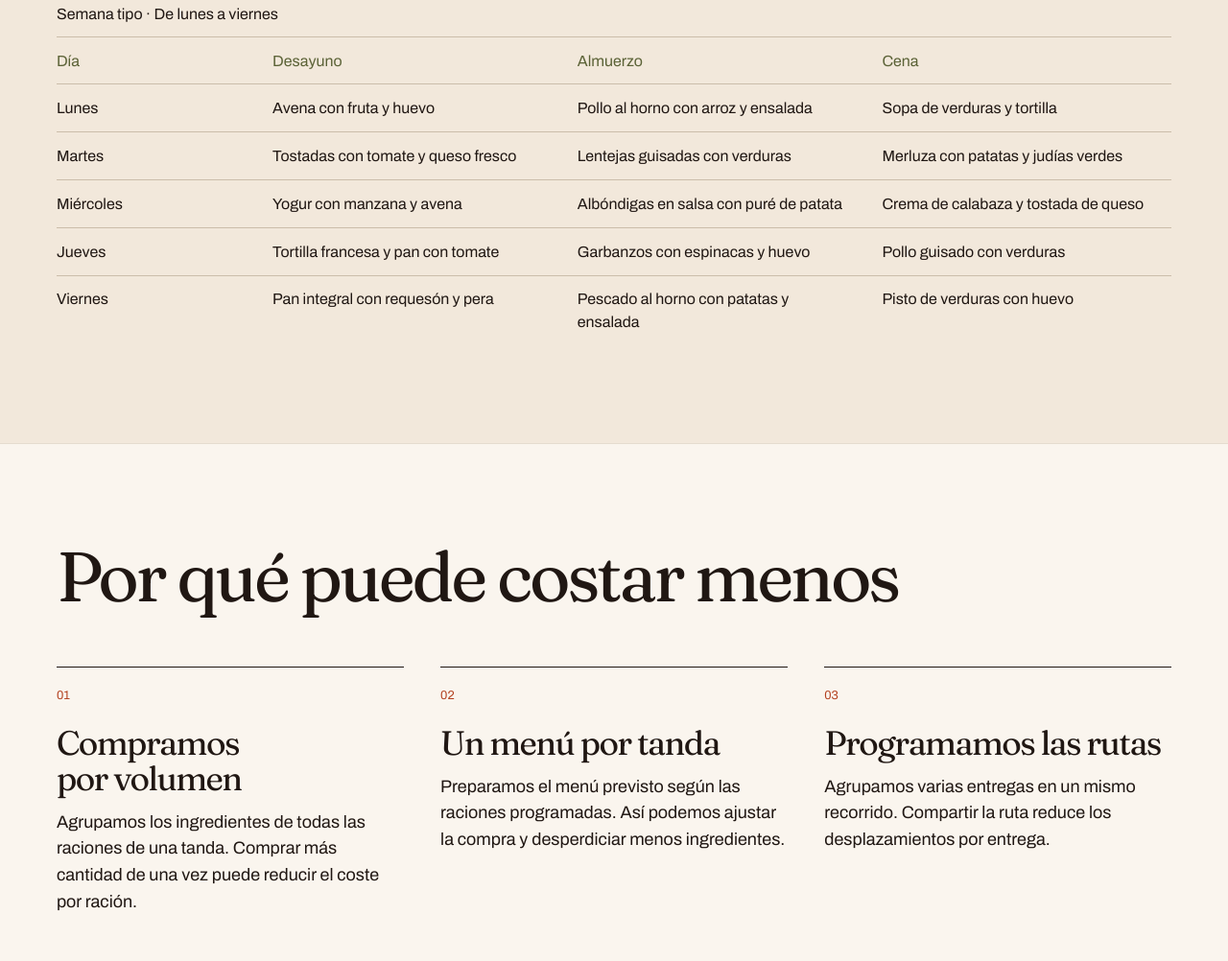
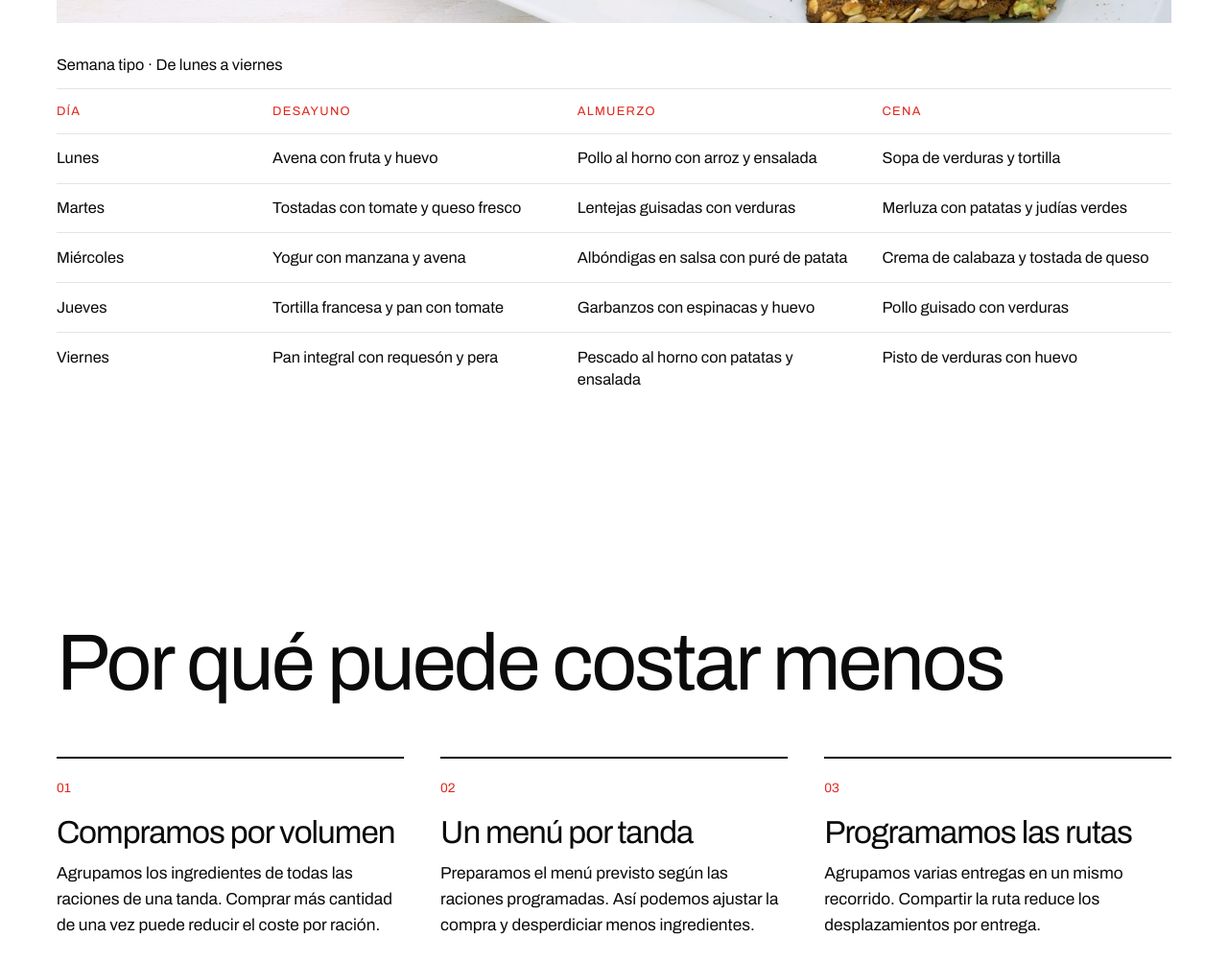
Before and after one commit to JOSETRA44/minchay, an Astro site: page /como-funciona in a window 1280 px wide. Shown: the part 1570-2572 px from the top of the page at 96% size. Built offline with nearby package versions, Linux system fonts and the light colour scheme; Astro itself is replaced by a stand-in of ours.

Commit message:
Sistema visual v2 fiel a la referencia: negro, blanco y rojo, grotesca pesada y retícula

```diff
--- a/src/components/layout/Footer.astro
+++ b/src/components/layout/Footer.astro
@@ -14,4 +14,5 @@ import { site, ruta } from '../../lib/site';
       </ul>
     </nav>
   </div>
+  <div class="wrap"><p class="footer-giant" aria-hidden="true">minchay<span>.</span></p></div>
 </footer>
--- a/src/components/sections/Nombre.astro
+++ b/src/components/sections/Nombre.astro
@@ -2,10 +2,10 @@
 import { origen } from '../../domain/servicio';
 import Reveal from '../ui/Reveal.astro';
 ---
-<section class="section origin" aria-labelledby="nombre-title">
+<section class="section origin ruled" aria-labelledby="nombre-title">
   <div class="wrap">
     <Reveal>
-      <h2 id="nombre-title">Pasado mañana.</h2>
+      <h2 id="nombre-title">Pasado <span>mañana.</span></h2>
       <p>{origen}</p>
     </Reveal>
   </div>
--- a/src/components/sections/Planes.astro
+++ b/src/components/sections/Planes.astro
@@ -7,7 +7,7 @@ interface Props { standalone?: boolean }
 const { standalone = false } = Astro.props;
 const PlanHeading = standalone ? 'h2' : 'h3';
 ---
-<section class:list={['section plans-section', { 'page-intro': standalone }]} aria-labelledby="planes-title">
+<section class:list={['section plans-section ruled', { 'page-intro': standalone }]} aria-labelledby="planes-title">
   <div class="wrap">
     <SectionHeading id="planes-title" title="Planes de suscripción" level={standalone ? 1 : 2}>
       <p>Elige qué comidas quieres recibir y dónde encajan en tu semana.</p>
--- a/src/layouts/BaseLayout.astro
+++ b/src/layouts/BaseLayout.astro
@@ -1,7 +1,9 @@
 ---
 import '@fontsource/archivo/latin-400.css';
 import '@fontsource/archivo/latin-600.css';
-import '@fontsource/fraunces/latin-600.css';
+import '@fontsource/archivo/latin-700.css';
+import '@fontsource/archivo/latin-800.css';
+import '@fontsource/archivo/latin-900.css';
 import '../styles/global.css';
 import Header from '../components/layout/Header.astro';
 import Footer from '../components/layout/Footer.astro';
@@ -25,7 +27,7 @@ const schema = structuredData(page, base);
     <meta name="description" content={description} />
     <link rel="canonical" href={canonical.href} />
     <link rel="icon" href={ruta('/favicon.svg')} type="image/svg+xml" />
-    <meta name="theme-color" content="#FAF5EE" />
+    <meta name="theme-color" content="#0B0B0B" />
     <meta name="robots" content={page === 'error' ? 'noindex, follow' : 'index, follow'} />
     <meta property="og:type" content="website" />
     <meta property="og:site_name" content={site.name} />
--- a/src/styles/global.css
+++ b/src/styles/global.css
@@ -9,46 +9,56 @@
 
 @layer base {
   :root {
-    --cream: #FAF5EE;
-    --ink: #201713;
-    --accent: #B3401E;
-    --olive: #5B6236;
-    --line: #E5DCCF;
-    --paper: #F2E8DB;
-    --photo: #DABB9E;
-    --serif: "Fraunces", Georgia, serif;
-    --sans: "Archivo", Arial, sans-serif;
+    --black: #0B0B0B;
+    --white: #FFFFFF;
+    --red: #E1251B;
+    --grey: #6E6E6E;
+    --line-light: #E4E4E4;
+    --line-dark: #2A2A2A;
+    --photo: #D8D8D8;
+    --sans: "Archivo", "Helvetica Neue", Arial, sans-serif;
     --gutter: clamp(1.125rem, 4.6vw, 5rem);
-    --section-space: clamp(3.5rem, 8vw, 8rem);
+    --section-space: clamp(4rem, 9vw, 9rem);
+    --gl: rgba(0, 0, 0, .08);
   }
 
-  body { background: var(--cream); color: var(--ink); font: 400 clamp(1.0625rem, 1.45vw, 1.125rem)/1.55 var(--sans); }
-  h1, h2, h3 { font-family: var(--serif); font-weight: 600; line-height: .99; letter-spacing: -.045em; text-wrap: balance; }
-  h1 { font-size: clamp(3.1rem, 7.5vw, 8rem); }
-  h2 { font-size: clamp(2.55rem, 5.7vw, 6rem); }
-  h3 { font-size: clamp(1.65rem, 2.75vw, 2.9rem); line-height: 1.05; }
+  body { background: var(--white); color: var(--black); font: 400 clamp(1rem, 1.35vw, 1.125rem)/1.55 var(--sans); }
+  h1, h2, h3 { font-family: var(--sans); font-weight: 800; line-height: .95; letter-spacing: -.03em; text-wrap: balance; }
+  h1 { font-size: clamp(3.2rem, 8.5vw, 9rem); }
+  h2 { font-size: clamp(2.6rem, 6.5vw, 6.75rem); }
+  h3 { font-size: clamp(1.6rem, 2.6vw, 2.75rem); line-height: 1; }
   p { max-inline-size: 64ch; }
   a { color: inherit; text-underline-offset: .2em; }
-  a:hover { color: var(--accent); }
-  :focus-visible { outline: 3px solid var(--accent); outline-offset: 4px; }
-  :target { scroll-margin-top: 1rem; }
-  ::selection { background: var(--accent); color: var(--cream); }
+  a:hover { color: var(--red); }
+  :focus-visible { outline: 3px solid var(--red); outline-offset: 4px; }
+  :target { scroll-margin-top: 5.5rem; }
+  ::selection { background: var(--red); color: var(--white); }
 }
 
 @layer layout {
-  .wrap { inline-size: min(100% - 2 * var(--gutter), 96rem); margin-inline: auto; }
-  .section { padding-block: var(--section-space); border-block-start: 1px solid var(--line); }
+  .wrap { inline-size: min(100% - 2 * var(--gutter), 110rem); margin-inline: auto; }
+  /* Retícula de líneas verticales visibles, como en la referencia */
+  .ruled {
+    background-image:
+      linear-gradient(var(--gl), var(--gl)),
+      linear-gradient(var(--gl), var(--gl)),
+      linear-gradient(var(--gl), var(--gl));
+    background-size: 1px 100%, 1px 100%, 1px 100%;
+    background-position: 25% 0, 50% 0, 75% 0;
+    background-repeat: no-repeat;
+  }
+  .section { padding-block: var(--section-space); }
   .page-intro { padding-block-start: clamp(3rem, 7vw, 7rem); }
   .section-heading { margin-block-end: clamp(1.75rem, 4.5vw, 4rem); }
-  .section-heading p:where(:not(.eyebrow)) { margin-block-start: 1rem; }
-  .eyebrow { font-size: .75rem; font-weight: 600; letter-spacing: .13em; text-transform: uppercase; }
-  .section-heading .eyebrow { margin-block-end: .75rem; color: var(--olive); }
+  .section-heading p:where(:not(.eyebrow)) { margin-block-start: 1rem; max-inline-size: 46ch; }
+  .eyebrow { font-size: .78rem; font-weight: 700; letter-spacing: .14em; text-transform: uppercase; }
+  .section-heading .eyebrow { margin-block-end: .9rem; color: var(--red); }
   .editorial-grid { display: grid; grid-template-columns: repeat(3, minmax(0, 1fr)); gap: clamp(1.5rem, 3vw, 3rem); padding: 0; }
-  .editorial-grid > * { min-inline-size: 0; padding-block: 1.25rem; border-block-start: 1px solid var(--ink); }
-  .editorial-grid :is(h2, h3) { font-size: clamp(1.65rem, 2.75vw, 2.9rem); line-height: 1.05; }
+  .editorial-grid > * { min-inline-size: 0; padding-block: 1.25rem; border-block-start: 2px solid currentColor; }
+  .editorial-grid :is(h2, h3) { font-size: clamp(1.6rem, 2.6vw, 2.75rem); line-height: 1; }
   .editorial-grid :is(h2, h3) + p { margin-block-start: .8rem; }
   .sr-only, .skip:not(:focus) { position: absolute; inline-size: 1px; block-size: 1px; overflow: hidden; clip-path: inset(50%); white-space: nowrap; }
-  .skip:focus { position: fixed; z-index: 1; inset: .75rem auto auto .75rem; padding: .75rem; background: var(--cream); }
+  .skip:focus { position: fixed; z-index: 10; inset: .75rem auto auto .75rem; padding: .75rem; background: var(--white); color: var(--black); }
 
   @media (max-width: 43rem) {
     .editorial-grid { grid-template-columns: 1fr; gap: .75rem; }
@@ -56,92 +66,116 @@
 }
 
 @layer components {
-  .site-header { border-block-end: 1px solid var(--line); }
-  .header-inner { display: flex; min-block-size: 5rem; align-items: center; justify-content: space-between; gap: .75rem 1.5rem; }
-  .wordmark { font: 600 clamp(2.15rem, 3.1vw, 3rem)/.85 var(--serif); letter-spacing: -.085em; text-decoration: none; }
-  .wordmark span { color: var(--accent); }
+  /* Cabecera: barra negra fina, siempre visible */
+  .site-header { background: var(--black); color: var(--white); position: sticky; top: 0; z-index: 5; }
+  .header-inner { display: flex; min-block-size: 4.25rem; align-items: center; justify-content: space-between; gap: .75rem 1.5rem; }
+  .wordmark { font: 800 clamp(1.7rem, 2.4vw, 2.3rem)/1 var(--sans); letter-spacing: -.05em; text-decoration: none; }
+  .wordmark span { color: var(--red); }
+  .site-header .wordmark:hover { color: var(--white); }
   .header-inner ul, .footer-inner ul { display: flex; flex-wrap: wrap; list-style: none; padding: 0; gap: .5rem clamp(1rem, 2.6vw, 2.5rem); }
-  .header-inner nav a, .footer-inner nav a { font-size: .9rem; text-decoration: none; }
-  .header-inner nav a:is(:hover, [aria-current]), .footer-inner nav a:hover { color: var(--accent); text-decoration: underline; }
-  .header-cta { font-size: .85rem; font-weight: 600; color: var(--accent); }
-  .hero { display: grid; grid-template-columns: minmax(0, 1.24fr) minmax(0, 1fr); align-items: stretch; gap: clamp(1.5rem, 4.2vw, 4.5rem); padding-block: clamp(2.5rem, 6vw, 6.5rem); }
-  .hero-copy { align-self: center; }
-  .hero h1 { font-size: clamp(3rem, 5.9vw, 7.1rem); margin-block: 1rem 1.4rem; text-wrap: initial; }
-  .hero h1 em { font-style: normal; color: var(--accent); }
-  .hero .eyebrow { color: var(--olive); display: flex; align-items: center; gap: .6rem; }
-  .dot { inline-size: .45rem; block-size: .45rem; border-radius: 50%; background: var(--accent); }
-  .lead { max-inline-size: 53ch; }
-  .actions { display: flex; flex-wrap: wrap; align-items: center; gap: .85rem 1.25rem; margin-block-start: 1.65rem; }
-  .button { display: inline-flex; align-items: baseline; justify-content: space-between; gap: .65rem; padding: .8rem 1.05rem; border: 1px solid var(--accent); background: var(--accent); color: #fff; font-size: .9rem; font-weight: 600; line-height: 1.3; text-decoration: none; cursor: pointer; }
-  .button:hover { color: var(--cream); background: var(--ink); border-color: var(--ink); }
-  .button:disabled { cursor: default; }
-  .text-link { font-size: .9rem; font-weight: 600; }
+  .header-inner nav a, .footer-inner nav a { font-size: .92rem; font-weight: 500; text-decoration: none; }
+  .header-inner nav a:is(:hover, [aria-current]), .footer-inner nav a:hover { color: var(--red); }
+  .header-cta { font-size: .92rem; font-weight: 700; color: var(--white); text-decoration: underline; text-decoration-color: var(--red); text-decoration-thickness: 2px; }
+  .header-cta:hover { color: var(--red); }
+
+  /* Hero: pantalla completa negra, titular monumental */
+  .hero { background: var(--black); color: var(--white); --gl: rgba(255, 255, 255, .1); min-block-size: calc(100svh - 4.25rem); display: flex; flex-direction: column; justify-content: flex-end; padding-block: clamp(2.5rem, 6vw, 5rem) 0; }
+  .hero-copy { inline-size: min(100% - 2 * var(--gutter), 110rem); margin-inline: auto; }
+  .hero h1 { font-size: clamp(3.4rem, 9.2vw, 10.5rem); margin-block: 1.1rem 1.6rem; text-wrap: initial; max-inline-size: 12ch; }
+  .hero h1 em { font-style: normal; color: var(--red); }
+  .hero .eyebrow { color: var(--white); display: flex; align-items: center; gap: .6rem; }
+  .dot { inline-size: .5rem; block-size: .5rem; border-radius: 50%; background: var(--red); flex: none; }
+  .hero-meta { display: flex; flex-wrap: wrap; align-items: flex-start; gap: 1.5rem clamp(2rem, 6vw, 7rem); padding-block-end: clamp(2rem, 4vw, 3.5rem); }
+  .lead { max-inline-size: 44ch; font-size: clamp(1.05rem, 1.5vw, 1.25rem); }
+  .actions { display: flex; flex-wrap: wrap; align-items: center; gap: .85rem 1.5rem; }
+  .hero .photo { inline-size: min(100% - 2 * var(--gutter), 110rem); margin-inline: auto; aspect-ratio: 3.4; min-block-size: 0; }
+  .button { display: inline-flex; align-items: baseline; justify-content: space-between; gap: .65rem; padding: .85rem 1.15rem; border: 1px solid var(--red); background: var(--red); color: var(--white); font-size: .95rem; font-weight: 700; line-height: 1.3; text-decoration: none; cursor: pointer; }
+  .button:hover { background: var(--black); color: var(--white); border-color: var(--black); }
+  .hero .button:hover, .plans-section .button:hover { background: var(--white); color: var(--black); border-color: var(--white); }
+  .text-link { font-size: .95rem; font-weight: 700; color: inherit; }
   .photo { position: relative; overflow: hidden; isolation: isolate; background: var(--photo); min-inline-size: 0; }
   .photo img { position: absolute; inline-size: 100%; block-size: 100%; object-fit: cover; }
   .photo img.is-unavailable { opacity: 0; }
-  .hero .photo { min-block-size: clamp(28rem, 40vw, 44rem); }
-  .schedule { background: var(--paper); border-block-start: 1px solid var(--line); padding-block: clamp(1.5rem, 3.6vw, 3.5rem); }
-  .schedule-inner { display: grid; grid-template-columns: minmax(0, 1fr) minmax(0, 2fr); align-items: center; gap: 1.25rem 2rem; }
-  .schedule h2 { font-size: clamp(1.7rem, 3vw, 2.9rem); text-wrap: initial; }
-  .schedule p { margin-block-start: .4rem; font-size: .9rem; }
+
+  /* Franja de horarios: blanca, horas enormes en rojo */
+  .schedule { background: var(--white); color: var(--black); padding-block: clamp(2rem, 4.5vw, 4rem); border-block-end: 1px solid var(--line-light); }
+  .schedule-inner { display: grid; grid-template-columns: minmax(0, 1fr) minmax(0, 2.2fr); align-items: center; gap: 1.25rem 2rem; }
+  .schedule h2 { font-size: clamp(1.9rem, 3.4vw, 3.4rem); text-wrap: initial; }
+  .schedule p { margin-block-start: .4rem; font-size: .92rem; color: var(--grey); }
   .schedule ul { display: grid; grid-template-columns: repeat(3, minmax(0, 1fr)); list-style: none; padding: 0; }
-  .schedule li { padding-inline: clamp(.4rem, 2vw, 2rem); border-inline-start: 1px solid #CBBDAA; }
-  .schedule time { display: block; color: var(--accent); font: 600 clamp(1.9rem, 4.3vw, 4.4rem)/1 var(--serif); letter-spacing: -.055em; }
-  .schedule li span { font-size: .85rem; }
+  .schedule li { padding-inline: clamp(.4rem, 2vw, 2rem); border-inline-start: 1px solid var(--line-light); }
+  .schedule time { display: block; color: var(--red); font: 800 clamp(2.2rem, 5vw, 5.25rem)/1 var(--sans); letter-spacing: -.04em; }
+  .schedule li span { font-size: .9rem; font-weight: 500; }
+
   .numbered { counter-reset: step; list-style: none; }
   .numbered li { counter-increment: step; }
-  .numbered li::before { content: counter(step, decimal-leading-zero); display: block; margin-block-end: 1.3rem; color: var(--accent); font-size: .8rem; font-weight: 600; }
+  .numbered li::before { content: counter(step, decimal-leading-zero); display: block; margin-block-end: 1.3rem; color: var(--red); font-size: .85rem; font-weight: 800; }
+
+  .menu-section { background: var(--white); }
   .menu-section .photo { aspect-ratio: 2.8; }
-  .menu-section { background: var(--paper); }
-  .menu-table { margin-block-start: 2rem; border-collapse: collapse; table-layout: fixed; inline-size: 100%; font-size: clamp(.75rem, 1.6vw, 1rem); line-height: 1.45; }
-  .menu-table caption { text-align: start; font-weight: 600; padding-block-end: .75rem; }
-  .menu-table th, .menu-table td { border-block-start: 1px solid #CBBDAA; padding: .8rem clamp(.2rem, 1.3vw, 1rem); text-align: start; vertical-align: top; overflow-wrap: anywhere; }
+  .menu-table { margin-block-start: 2rem; border-collapse: collapse; table-layout: fixed; inline-size: 100%; font-size: clamp(.78rem, 1.6vw, 1.02rem); line-height: 1.45; }
+  .menu-table caption { text-align: start; font-weight: 700; padding-block-end: .75rem; }
+  .menu-table th, .menu-table td { border-block-start: 1px solid var(--line-light); padding: .85rem clamp(.2rem, 1.3vw, 1rem); text-align: start; vertical-align: top; overflow-wrap: anywhere; }
   .menu-table th:first-child { inline-size: 18%; padding-inline-start: 0; }
-  .menu-table thead th { color: var(--olive); }
-  .place-list { list-style: none; padding: 0; border-block-end: 1px solid var(--line); }
-  .place-list a { display: flex; align-items: baseline; justify-content: space-between; flex-wrap: wrap; gap: .35rem 1rem; padding-block: 1rem; border-block-start: 1px solid var(--line); text-decoration: none; }
-  .place-list a span:first-child { font: 600 clamp(1.55rem, 3vw, 3rem)/1.1 var(--serif); letter-spacing: -.04em; }
-  .place-list a span:last-child { color: var(--accent); font-size: .85rem; text-decoration: underline; }
-  .plans-section { background: var(--paper); }
+  .menu-table thead th { color: var(--red); text-transform: uppercase; font-size: .8rem; letter-spacing: .1em; }
+  .menu-table tbody th { font-weight: 800; }
+
+  .place-list { list-style: none; padding: 0; border-block-end: 2px solid var(--black); }
+  .place-list a { display: flex; align-items: baseline; justify-content: space-between; flex-wrap: wrap; gap: .35rem 1rem; padding-block: 1.1rem; border-block-start: 2px solid var(--black); text-decoration: none; }
+  .place-list a span:first-child { font: 800 clamp(1.7rem, 3.4vw, 3.4rem)/1.05 var(--sans); letter-spacing: -.03em; }
+  .place-list a span:last-child { color: var(--red); font-size: .9rem; font-weight: 700; text-decoration: underline; }
+
+  /* Planes sobre negro, como el bloque de entradas de la referencia */
+  .plans-section { background: var(--black); color: var(--white); --gl: rgba(255, 255, 255, .1); }
+  .plans-section .section-heading p:where(:not(.eyebrow)) { color: #C9C9C9; }
   .plan-grid { margin-block-end: 1.75rem; }
   .plan-grid article { display: flex; flex-direction: column; }
-  .plan-grid .eyebrow { color: var(--olive); margin-block-end: .9rem; }
-  .plan-grid .price { margin-block-start: auto; padding-block-start: 1.25rem; font-size: .85rem; color: var(--accent); font-weight: 600; }
-  .origin { color: var(--cream); background: var(--ink); }
-  .origin h2 { font-size: clamp(3rem, 10.5vw, 11rem); text-wrap: initial; }
-  .origin p { margin-block-start: 1.15rem; }
+  .plan-grid .eyebrow { color: var(--red); margin-block-end: .9rem; }
+  .plan-grid .price { margin-block-start: auto; padding-block-start: 1.25rem; font-size: .88rem; color: var(--red); font-weight: 700; text-transform: uppercase; letter-spacing: .08em; }
+
+  .origin { color: var(--white); background: var(--black); --gl: rgba(255, 255, 255, .1); }
+  .origin h2 { font-size: clamp(3.2rem, 11.5vw, 12.5rem); text-wrap: initial; }
+  .origin h2 span { color: var(--red); }
+  .origin p { margin-block-start: 1.4rem; font-size: clamp(1.05rem, 1.6vw, 1.3rem); max-inline-size: 52ch; }
+
   .faq-layout { display: grid; grid-template-columns: minmax(0, .95fr) minmax(0, 1.15fr); gap: 0 clamp(2rem, 6vw, 7rem); }
   .faq-layout h1 { font-size: clamp(3rem, 6.2vw, 6.5rem); }
-  .faq-list > div { border-block-start: 1px solid var(--line); padding-block: 1.2rem; }
-  .faq-list dt { font-weight: 600; }
+  .faq-list > div { border-block-start: 1px solid var(--line-light); padding-block: 1.2rem; }
+  .faq-list dt { font-weight: 700; }
   .faq-list dd { margin-block-start: .35rem; }
-  .waitlist { background: var(--paper); }
+
+  .waitlist { background: var(--white); }
   .waitlist-grid { display: grid; grid-template-columns: minmax(0, 1fr) minmax(0, 1fr); column-gap: clamp(2rem, 6vw, 7rem); }
   .waitlist fieldset { border: 0; margin: 0; padding: 0; min-inline-size: 0; display: grid; grid-template-columns: repeat(2, minmax(0, 1fr)); gap: 1rem; }
-  .waitlist label { font-weight: 600; font-size: .9rem; }
-  .waitlist input, .waitlist select { display: block; inline-size: 100%; min-inline-size: 0; margin-block-start: .35rem; padding: .72rem; border: 1px solid #8C786A; border-radius: 0; background: var(--cream); color: var(--ink); font-weight: 400; }
+  .waitlist label { font-weight: 700; font-size: .92rem; }
+  .waitlist input, .waitlist select { display: block; inline-size: 100%; min-inline-size: 0; margin-block-start: .35rem; padding: .72rem; border: 1px solid var(--black); border-radius: 0; background: var(--white); color: var(--black); font-weight: 400; }
   .form-wide { grid-column: 1 / -1; }
   .waitlist button { justify-self: start; }
-  .form-note, .form-status { font-size: .9rem; margin-block-start: .65rem; }
-  .form-status { color: var(--olive); font-weight: 600; }
-  .site-footer { border-block-start: 1px solid var(--line); padding-block: 2.5rem; }
+  .form-note, .form-status { font-size: .92rem; margin-block-start: .65rem; }
+  .form-status { color: var(--red); font-weight: 700; }
+
+  /* Pie negro con la palabra a tamaño colosal, como el «Watch» de la referencia */
+  .site-footer { background: var(--black); color: var(--white); padding-block: 2.5rem 1.5rem; overflow: hidden; }
   .footer-inner { display: flex; flex-wrap: wrap; justify-content: space-between; gap: 1.5rem; }
-  .footer-inner p { margin-block-start: .65rem; font-size: .9rem; }
+  .footer-inner p { margin-block-start: .65rem; font-size: .92rem; color: #C9C9C9; }
+  .footer-giant { font: 900 clamp(4rem, 17.5vw, 19rem)/1.08 var(--sans); letter-spacing: -.05em; margin-block-start: 2.5rem; white-space: nowrap; }
+  .footer-giant span { color: var(--red); }
+
   [data-reveal] { transition: opacity .45s ease, transform .45s ease; }
   .reveal-pending:not(:focus-within) { opacity: 0; transform: translateY(.75rem); }
 
   @media (max-width: 58rem) {
-    .hero { grid-template-columns: minmax(0, 1fr) minmax(0, .8fr); }
-    .hero .photo { min-block-size: 24rem; }
     .faq-layout, .waitlist-grid { grid-template-columns: minmax(0, 1fr); }
+    .hero .photo { aspect-ratio: 2.2; }
   }
 
   @media (max-width: 43rem) {
-    .header-inner { flex-wrap: wrap; min-block-size: auto; padding-block: .95rem; }
-    .header-inner nav { order: 1; flex-basis: 100%; padding-block-start: .55rem; border-block-start: 1px solid var(--line); }
-    .header-inner nav a { font-size: .82rem; }
-    .hero, .schedule-inner { grid-template-columns: minmax(0, 1fr); }
-    .hero .photo { min-block-size: 0; aspect-ratio: 1.2; }
+    .header-inner { flex-wrap: wrap; min-block-size: auto; padding-block: .8rem; }
+    .header-inner nav { order: 1; flex-basis: 100%; padding-block-start: .55rem; border-block-start: 1px solid var(--line-dark); }
+    .header-inner nav a { font-size: .85rem; }
+    .hero { min-block-size: 0; }
+    .hero .photo { aspect-ratio: 1.5; }
+    .schedule-inner { grid-template-columns: minmax(0, 1fr); }
     .menu-section .photo { aspect-ratio: 1.8; }
   }
 
```
Also changed, not shown: package.json (+13 -3 lines), src/components/sections/Hero.astro (+6 -4 lines), preview-shots/v2-footer-1280.png (added), preview-shots/v2-home-1280.png (added), preview-shots/v2-home-360.png (added), 1 other file.
